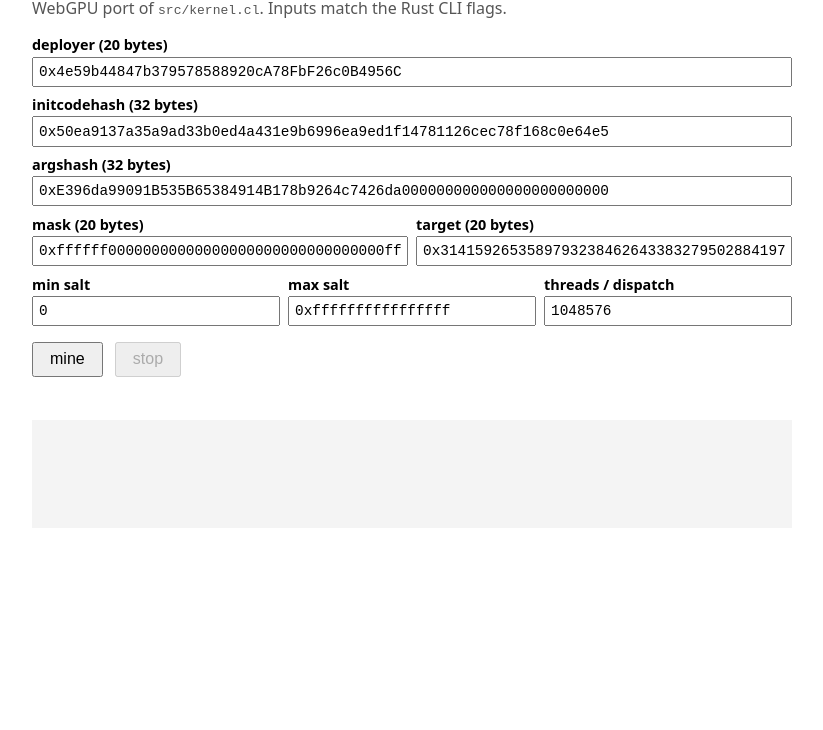
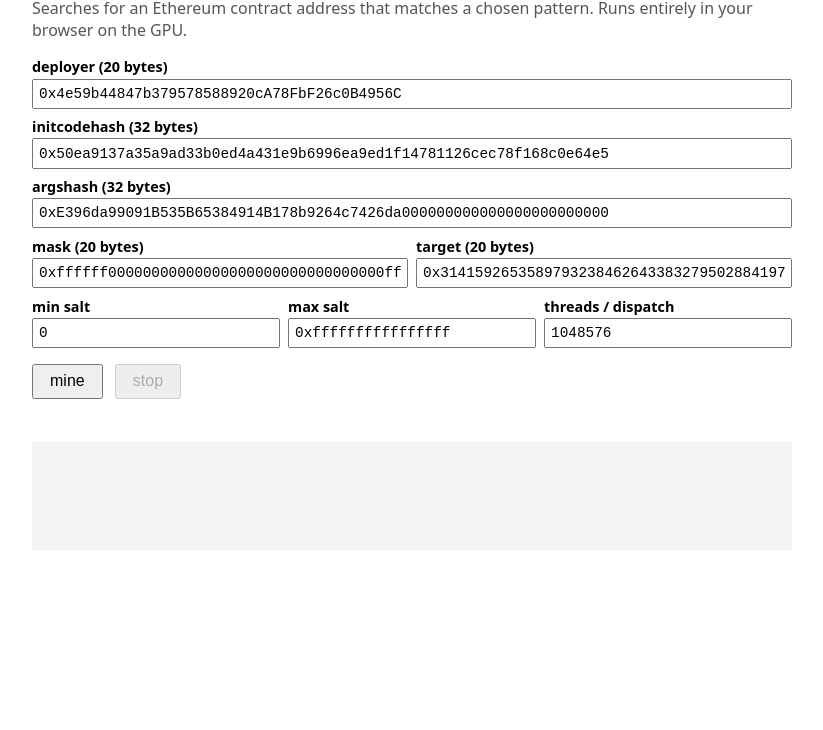
Before and after one commit to uniteum/saltminer, a plain HTML site: page web/index.html in a window 1280 px wide. Shown: the part 70-800 px from the top of the page, without its empty margins (228-1051 px from the left). Drawn offline with Linux system fonts and the light colour scheme.

Commit message:
Searches for an Ethereum contract address that matches a chosen pattern. Runs entirely in your browser on the GPU.

```diff
--- a/web/index.html
+++ b/web/index.html
@@ -20,7 +20,7 @@
 </head>
 <body>
 <h1>saltminer (web)</h1>
-<p class="sub">WebGPU port of <code>src/kernel.cl</code>. Inputs match the Rust CLI flags.</p>
+<p class="sub">Searches for an Ethereum contract address that matches a chosen pattern. Runs entirely in your browser on the GPU.</p>
 
 <label for="deployer">deployer (20 bytes)</label>
 <input id="deployer" type="text" value="0x4e59b44847b379578588920cA78FbF26c0B4956C">
```
